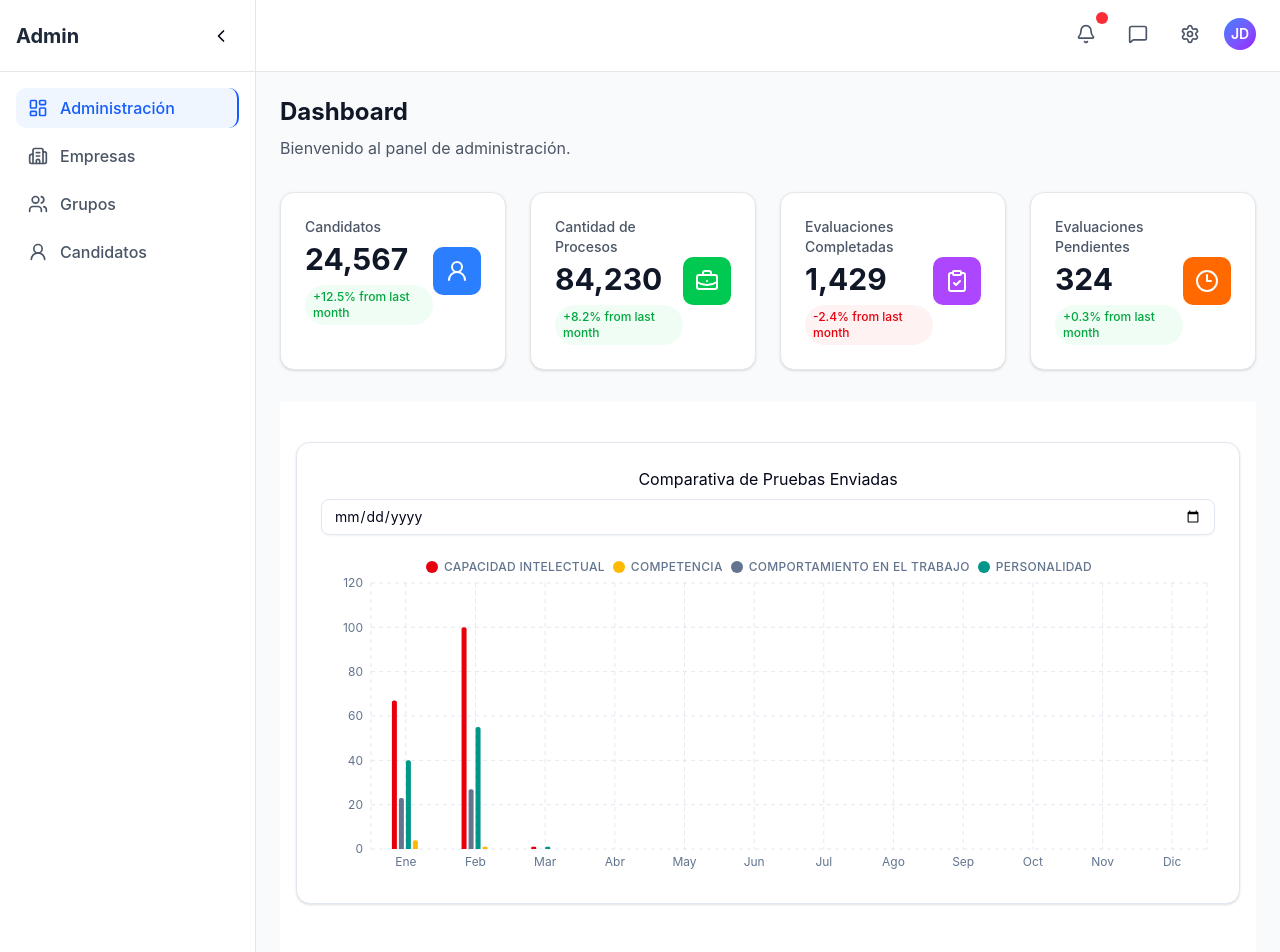
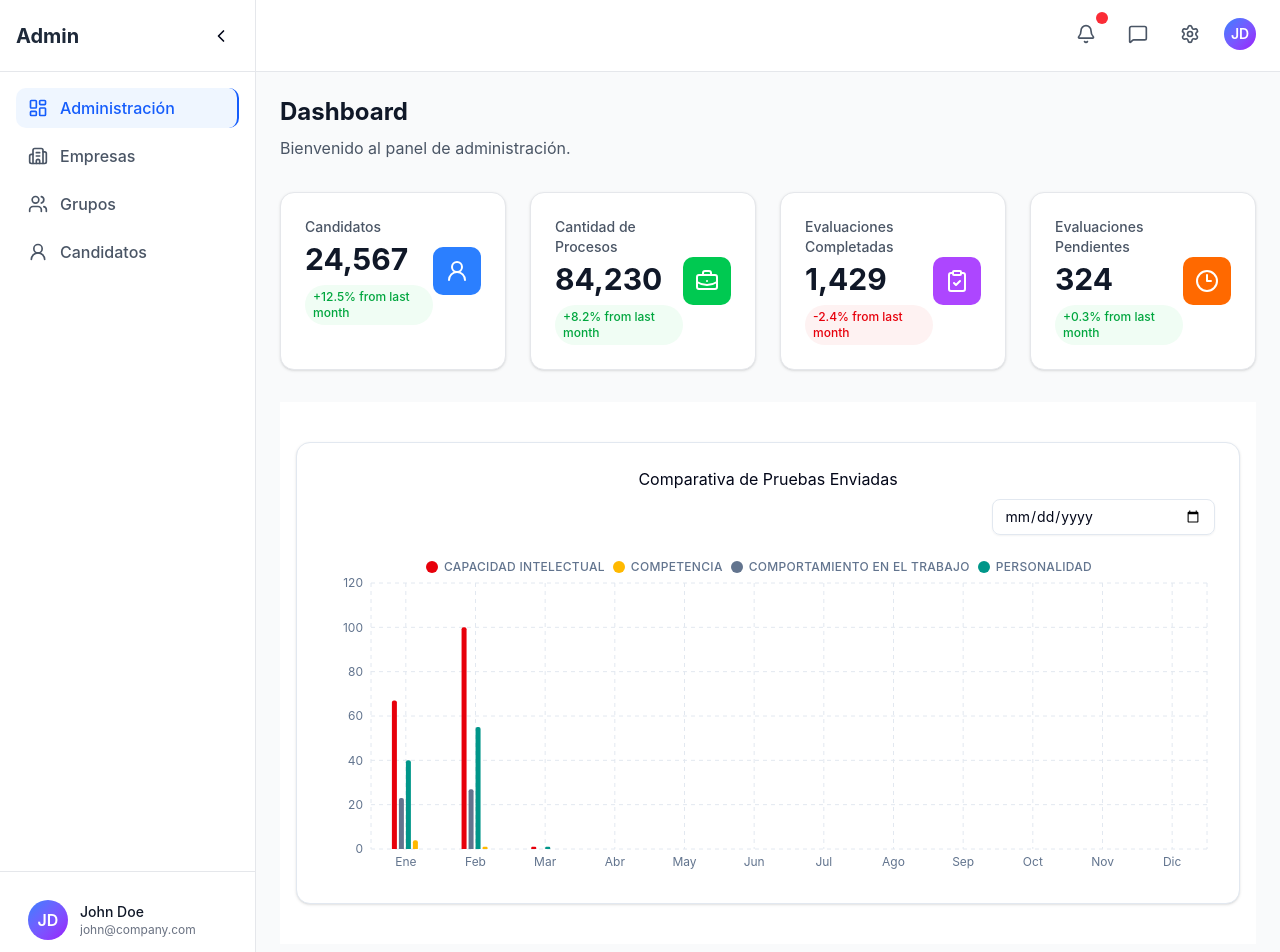
Before and after one commit to herbert-zro/LTJ-Hub-FE, a React (Vite) app: page /dashboard in a window 1280 px wide. Shown: the top 952 px of the page. Built offline with nearby package versions, Linux system fonts and the light colour scheme.

Commit message:
MetricChart input ajustado

```diff
--- a/src/admin/components/MetricChart.tsx
+++ b/src/admin/components/MetricChart.tsx
@@ -146,14 +146,14 @@ export const MetricChart: FC<ComparativaChartProps> = ({
         <h2 className="chart-title text-center">
           Comparativa de Pruebas Enviadas
         </h2>
-        <div className="chart-controls">
-          <div className="date-input-wrapper">
+        <div className="chart-controls flex w-full justify-end">
+          <div className="date-input-wrapper w-full md:w-1/4">
             <Input
               type="date"
               value={date}
               onChange={(e) => setDate(e.target.value)}
               placeholder="Selecciona una fecha"
-              className="date-input"
+              className="date-input w-full"
             />
             {/* <Calendar className="date-icon" size={16} /> */}
           </div>
--- a/src/admin/pages/dashboard/DashboardPage.tsx
+++ b/src/admin/pages/dashboard/DashboardPage.tsx
@@ -79,7 +79,7 @@ export const DashboardPage = () => {
         ))}
       </div>
 
-      <div className="min-h-screen bg-background flex items-start justify-center px-4 py-10">
+      <div className="bg-background flex items-start justify-center px-4 py-10">
         <div className="w-full max-w-5xl">
           <MetricChart />
         </div>
```
